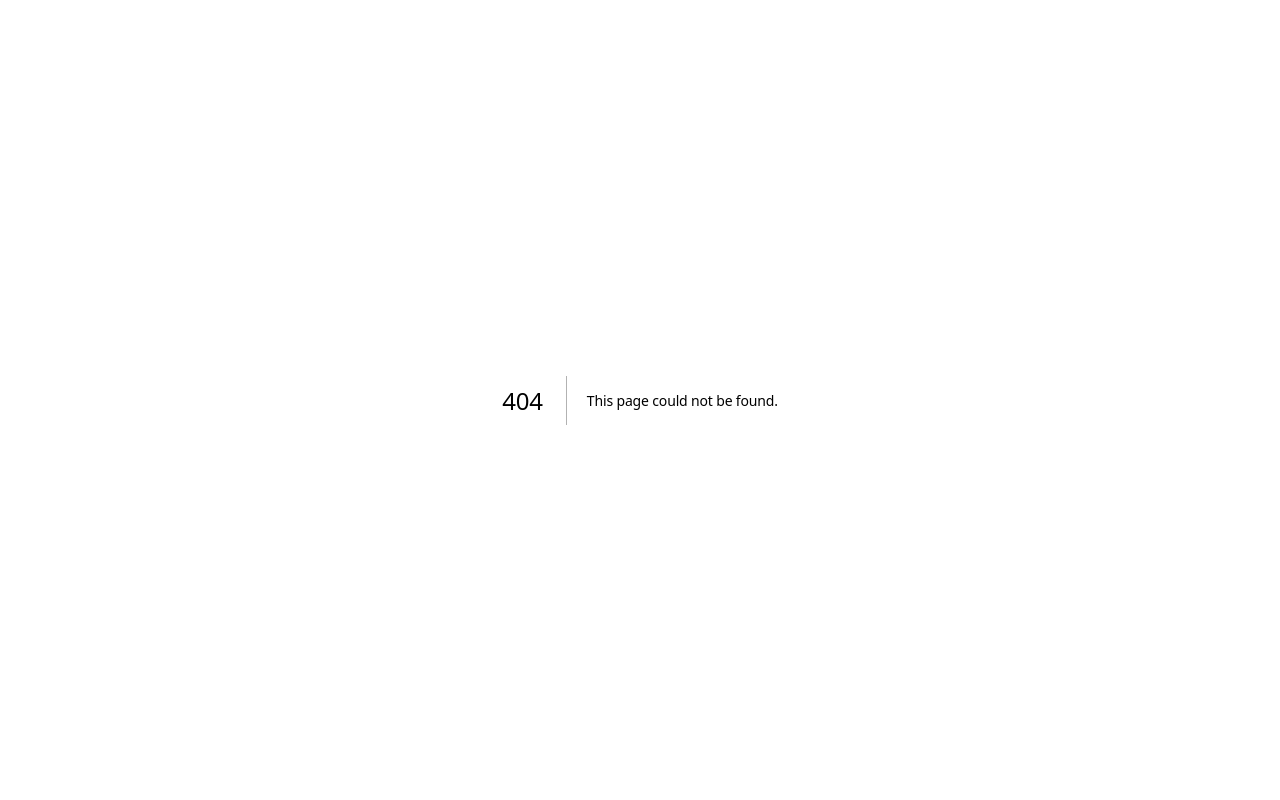
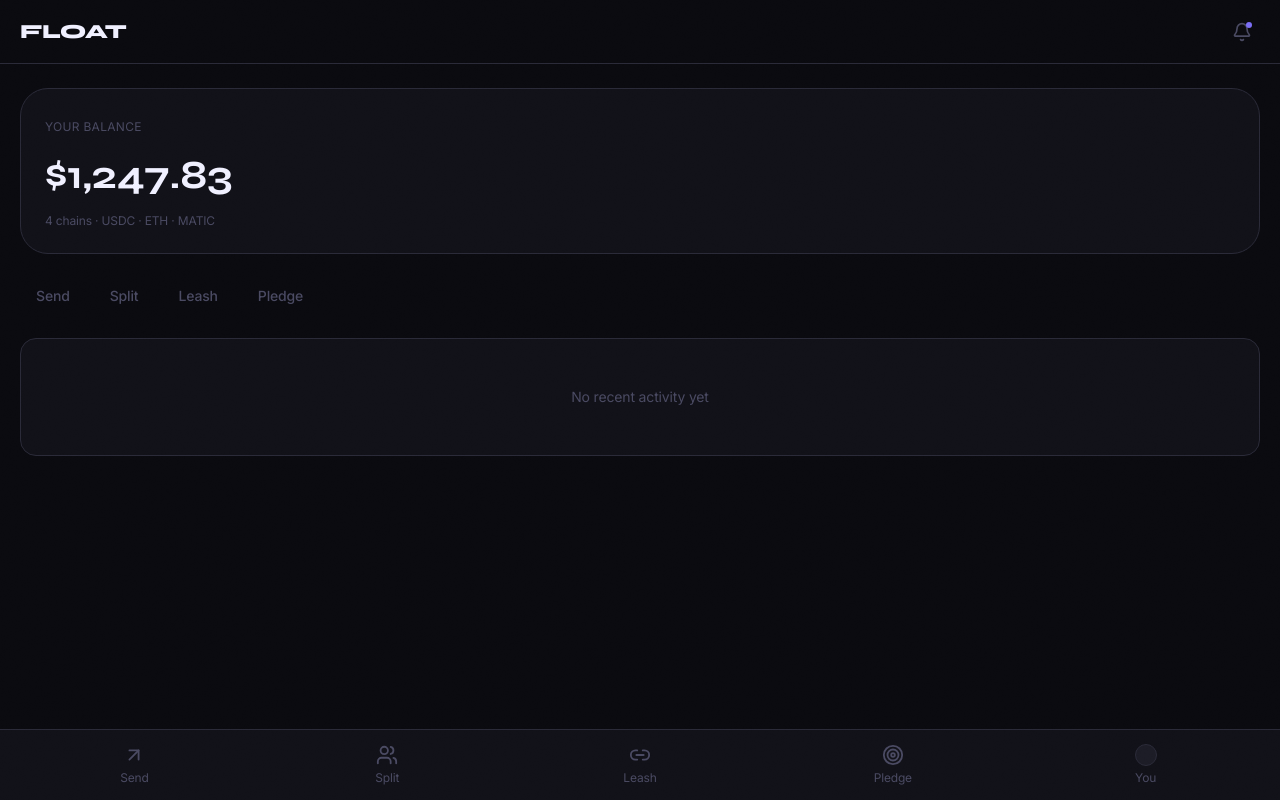
Before and after one commit to winsznx/float, a Next.js app: page /home in a window 1280 px wide. Before the commit this address had no page. Built offline with nearby package versions, Linux system fonts and the light colour scheme.

Commit message:
feat: scaffold app shell, bottom nav, balance display

```diff
--- a/package.json
+++ b/package.json
@@ -9,6 +9,9 @@
     "lint": "eslint"
   },
   "dependencies": {
+    "@web3icons/react": "^4.1.19",
+    "gsap": "^3.15.0",
+    "lucide-react": "^1.24.0",
     "next": "16.2.10",
     "react": "19.2.4",
     "react-dom": "19.2.4"
--- /dev/null
+++ b/src/app/(app)/home/page.tsx
@@ -0,0 +1,16 @@
+import { BalanceDisplay } from "@/components/BalanceDisplay";
+import { ModePill } from "@/components/ModePill";
+
+export default function HomePage() {
+  return (
+    <div className="flex flex-col gap-6">
+      <BalanceDisplay />
+      <ModePill />
+      <div className="flex items-center justify-center rounded-lg border border-float-border bg-float-surface py-12">
+        <p className="font-body text-sm text-float-muted">
+          No recent activity yet
+        </p>
+      </div>
+    </div>
+  );
+}
--- /dev/null
+++ b/src/app/(app)/layout.tsx
@@ -0,0 +1,18 @@
+import { TopBar } from "@/components/TopBar";
+import { BottomNav } from "@/components/BottomNav";
+import { GrainOverlay } from "@/components/GrainOverlay";
+
+export default function AppLayout({
+  children,
+}: Readonly<{
+  children: React.ReactNode;
+}>) {
+  return (
+    <div className="relative flex min-h-full flex-1 flex-col bg-float-void">
+      <GrainOverlay />
+      <TopBar />
+      <main className="flex-1 px-5 pb-24 pt-6">{children}</main>
+      <BottomNav />
+    </div>
+  );
+}
--- /dev/null
+++ b/src/app/(app)/leash/page.tsx
@@ -0,0 +1,10 @@
+import { ModePill } from "@/components/ModePill";
+
+export default function LeashPage() {
+  return (
+    <div className="flex flex-col gap-6">
+      <ModePill />
+      <h1 className="font-display text-2xl text-float-heading">Leash</h1>
+    </div>
+  );
+}
--- /dev/null
+++ b/src/app/(app)/pledge/page.tsx
@@ -0,0 +1,10 @@
+import { ModePill } from "@/components/ModePill";
+
+export default function PledgePage() {
+  return (
+    <div className="flex flex-col gap-6">
+      <ModePill />
+      <h1 className="font-display text-2xl text-float-heading">Pledge</h1>
+    </div>
+  );
+}
--- /dev/null
+++ b/src/app/(app)/send/page.tsx
@@ -0,0 +1,10 @@
+import { ModePill } from "@/components/ModePill";
+
+export default function SendPage() {
+  return (
+    <div className="flex flex-col gap-6">
+      <ModePill />
+      <h1 className="font-display text-2xl text-float-heading">Send</h1>
+    </div>
+  );
+}
--- /dev/null
+++ b/src/app/(app)/split/page.tsx
@@ -0,0 +1,10 @@
+import { ModePill } from "@/components/ModePill";
+
+export default function SplitPage() {
+  return (
+    <div className="flex flex-col gap-6">
+      <ModePill />
+      <h1 className="font-display text-2xl text-float-heading">Split</h1>
+    </div>
+  );
+}
--- /dev/null
+++ b/src/components/BalanceDisplay.tsx
@@ -0,0 +1,69 @@
+"use client";
+
+import { useEffect, useRef } from "react";
+import gsap from "gsap";
+
+const MOCK_BALANCE = 1247.83;
+
+function formatCurrency(value: number): string {
+  return new Intl.NumberFormat("en-US", {
+    style: "currency",
+    currency: "USD",
+    minimumFractionDigits: 2,
+    maximumFractionDigits: 2,
+  }).format(value);
+}
+
+type BalanceDisplayProps = {
+  onOpen?: () => void;
+};
+
+export function BalanceDisplay({ onOpen }: BalanceDisplayProps) {
+  const valueRef = useRef<HTMLSpanElement>(null);
+
+  useEffect(() => {
+    const el = valueRef.current;
+    if (!el) return;
+
+    const prefersReducedMotion = window.matchMedia(
+      "(prefers-reduced-motion: reduce)"
+    ).matches;
+
+    if (prefersReducedMotion) {
+      el.textContent = formatCurrency(MOCK_BALANCE);
+      return;
+    }
+
+    const counter = { value: 0 };
+    const tween = gsap.to(counter, {
+      value: MOCK_BALANCE,
+      duration: 0.4,
+      ease: "power4.out",
+      onUpdate: () => {
+        el.textContent = formatCurrency(counter.value);
+      },
+    });
+
+    return () => {
+      tween.kill();
+    };
+  }, []);
+
+  return (
+    <button
+      type="button"
+      onClick={onOpen}
+      className="w-full rounded-2xl border border-float-border bg-float-surface p-6 text-left transition-colors hover:bg-float-surface-2 focus-visible:outline-none focus-visible:ring-2 focus-visible:ring-[var(--float-signal-glow)]"
+    >
+      <span className="font-body text-xs uppercase tracking-wide text-float-muted">
+        Your balance
+      </span>
+      <div className="mt-2 font-display text-[40px] text-float-heading">
+        <span ref={valueRef}>$0.00</span>
+      </div>
+      <p className="mt-2 font-body text-xs text-float-muted">
+        4 chains &middot; USDC &middot; ETH &middot; MATIC
+      </p>
+    </button>
+  );
+}
--- /dev/null
+++ b/src/components/BottomNav.tsx
@@ -0,0 +1,54 @@
+"use client";
+
+import Link from "next/link";
+import { usePathname } from "next/navigation";
+import { ArrowUpRight, Users, Link2, Target } from "lucide-react";
+import type { LucideIcon } from "lucide-react";
+
+type NavItem = {
+  label: string;
+  href: string;
+  icon: LucideIcon;
+};
+
+const NAV_ITEMS: NavItem[] = [
+  { label: "Send", href: "/send", icon: ArrowUpRight },
+  { label: "Split", href: "/split", icon: Users },
+  { label: "Leash", href: "/leash", icon: Link2 },
+  { label: "Pledge", href: "/pledge", icon: Target },
+];
+
+export function BottomNav() {
+  const pathname = usePathname();
+
+  return (
+    <nav
+      className="fixed inset-x-0 bottom-0 z-10 flex items-center justify-around border-t border-float-border bg-float-surface px-2 pt-2"
+      style={{ paddingBottom: "calc(env(safe-area-inset-bottom) + 8px)" }}
+    >
+      {NAV_ITEMS.map(({ label, href, icon: Icon }) => {
+        const isActive = pathname === href || pathname.startsWith(`${href}/`);
+        return (
+          <Link
+            key={href}
+            href={href}
+            className={`flex flex-1 flex-col items-center gap-1 rounded-lg py-1.5 font-body text-xs transition-colors focus-visible:outline-none focus-visible:ring-2 focus-visible:ring-[var(--float-signal-glow)] ${
+              isActive ? "text-float-signal" : "text-float-muted"
+            }`}
+          >
+            <Icon size={22} color={isActive ? "var(--color-float-signal)" : "currentColor"} />
+            {label}
+          </Link>
+        );
+      })}
+      <button
+        type="button"
+        aria-label="Account"
+        className="flex flex-1 flex-col items-center gap-1 rounded-lg py-1.5 focus-visible:outline-none focus-visible:ring-2 focus-visible:ring-[var(--float-signal-glow)]"
+      >
+        <span className="h-[22px] w-[22px] rounded-full border border-float-border bg-float-surface-2" />
+        <span className="font-body text-xs text-float-muted">You</span>
+      </button>
+    </nav>
+  );
+}
--- /dev/null
+++ b/src/components/GrainOverlay.tsx
@@ -0,0 +1,21 @@
+export function GrainOverlay() {
+  return (
+    <div
+      aria-hidden="true"
+      className="pointer-events-none fixed inset-0 z-50 h-full w-full opacity-[0.035] mix-blend-overlay"
+    >
+      <svg className="h-full w-full">
+        <filter id="float-grain">
+          <feTurbulence
+            type="fractalNoise"
+            baseFrequency="0.85"
+            numOctaves="2"
+            stitchTiles="stitch"
+          />
+          <feColorMatrix type="saturate" values="0" />
+        </filter>
+        <rect width="100%" height="100%" filter="url(#float-grain)" />
+      </svg>
+    </div>
+  );
+}
--- /dev/null
+++ b/src/components/ModePill.tsx
@@ -0,0 +1,41 @@
+"use client";
+
+import Link from "next/link";
+import { usePathname } from "next/navigation";
+
+type Mode = {
+  label: string;
+  href: string;
+};
+
+const MODES: Mode[] = [
+  { label: "Send", href: "/send" },
+  { label: "Split", href: "/split" },
+  { label: "Leash", href: "/leash" },
+  { label: "Pledge", href: "/pledge" },
+];
+
+export function ModePill() {
+  const pathname = usePathname();
+
+  return (
+    <div className="flex w-full gap-2 overflow-x-auto">
+      {MODES.map(({ label, href }) => {
+        const isActive = pathname === href || pathname.startsWith(`${href}/`);
+        return (
+          <Link
+            key={href}
+            href={href}
+            className={`rounded-full px-4 py-2 font-body text-sm font-medium transition-colors focus-visible:outline-none focus-visible:ring-2 focus-visible:ring-[var(--float-signal-glow)] ${
+              isActive
+                ? "bg-float-signal text-float-heading"
+                : "text-float-muted hover:-translate-y-px hover:text-float-body"
+            }`}
+          >
+            {label}
+          </Link>
+        );
+      })}
+    </div>
+  );
+}
--- /dev/null
+++ b/src/components/TopBar.tsx
@@ -0,0 +1,25 @@
+import { Bell } from "lucide-react";
+
+type TopBarProps = {
+  hasUnread?: boolean;
+};
+
+export function TopBar({ hasUnread = true }: TopBarProps) {
+  return (
+    <header className="flex h-16 shrink-0 items-center justify-between border-b border-float-border bg-float-void px-5">
+      <span className="font-display text-[20px] font-extrabold tracking-tight text-float-heading">
+        FLOAT
+      </span>
+      <button
+        type="button"
+        aria-label="Notifications"
+        className="relative flex h-9 w-9 items-center justify-center rounded-full text-float-muted transition-colors hover:text-float-body focus-visible:outline-none focus-visible:ring-2 focus-visible:ring-[var(--float-signal-glow)]"
+      >
+        <Bell size={20} />
+        {hasUnread && (
+          <span className="absolute right-2 top-2 h-1.5 w-1.5 rounded-full bg-float-signal" />
+        )}
+      </button>
+    </header>
+  );
+}
```
Also changed, not shown: 1 other file (tests, documents, lock files or other folders).
